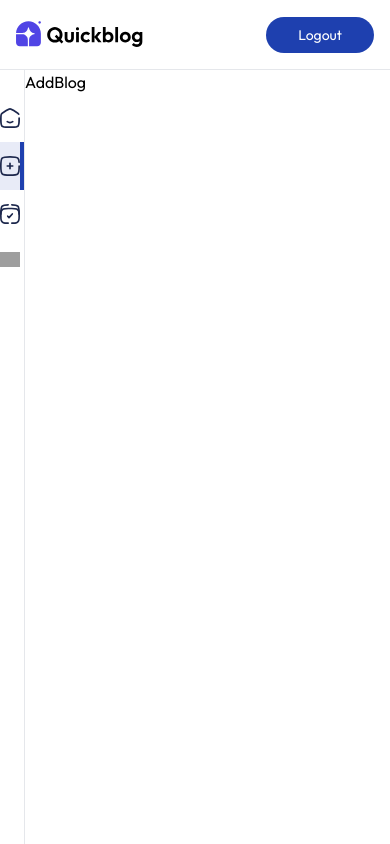
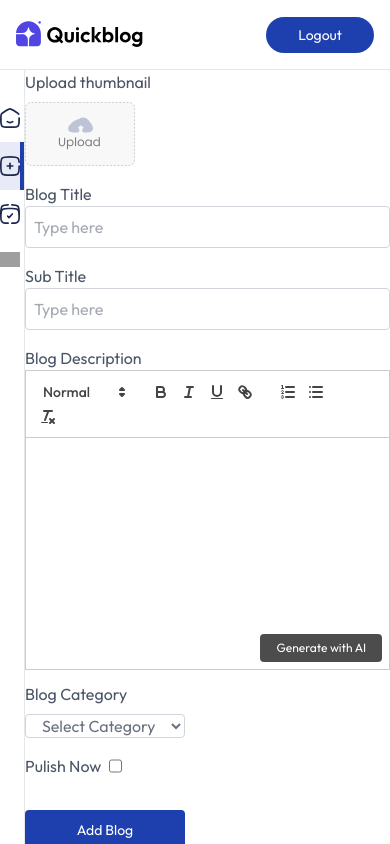
Before and after one commit to Opeyemi0001/blog-website-MERN, a React (Vite) app in the folder client/: page /admin/addBlog in a window 390 px wide. Built offline with nearby package versions, Linux system fonts and the light colour scheme; grey boxes are pictures that could not be loaded.

Commit message:
feat: Add Blog

```diff
--- a/client/package.json
+++ b/client/package.json
@@ -13,6 +13,7 @@
     "@tailwindcss/vite": "^4.1.11",
     "moment": "^2.30.1",
     "motion": "^12.23.6",
+    "quill": "^2.0.3",
     "react": "^19.1.0",
     "react-dom": "^19.1.0",
     "react-router-dom": "^7.7.0",
--- a/client/src/App.jsx
+++ b/client/src/App.jsx
@@ -7,6 +7,7 @@
 import ListBlog from './pages/admin/ListBlog'
 import Comments from './pages/admin/Comments'
 import Login from './components/admin/Login'
+import 'quill/dist/quill.snow.css'
 
 const App = () => {
   return (
--- a/client/src/pages/admin/AddBlog.jsx
+++ b/client/src/pages/admin/AddBlog.jsx
@@ -1,6 +1,71 @@
+import { useEffect, useRef, useState } from "react";
+import { assets, blogCategories } from "../../assets/assets"
+import Quill from "quill";
+
 const AddBlog = () => {
+
+  const editorRef = useRef(null);
+  const quillRef = useRef(null);
+
+  const [image, setImage] = useState(false);
+  const [title, setTitle] = useState("");
+  const [subTitle, setSubTitle] = useState("");
+  const [categoty, setCategory] = useState("Start Up");
+  const [isPublished, setIsPublished] = useState(false);
+
+  const generateContent = async () => {
+
+  }
+
+  const onSubmitHandler = async (e) => {
+    e.preventDefault();
+  }
+
+  useEffect(() => {
+    if (!quillRef.current && editorRef.current) {
+      quillRef.current = new Quill(editorRef.current, { theme: 'snow' })
+    }
+  }, [])
+
   return (
-    <div>AddBlog</div>
+    <form onSubmit={onSubmitHandler} className="flex-1 bg-blue-50/50 text-gray-600 h-full overflow-scroll">
+      <div className="bg-white w-full max-w-3xl md:p-10 sm:m-10 shadow rounded">
+
+        <p>Upload thumbnail</p>
+        <label htmlFor="image">
+          <img src={!image ? assets.upload_area : URL.createObjectURL(image)} alt="" className="mt-2 h-16 rounded cursor-pointer" />
+          <input onChange={(e) => setImage(e.target.files[0])} type="file" id="image" hidden required />
+        </label>
+
+        <p className="mt-4">Blog Title</p>
+        <input type="text" placeholder="Type here" required className="w-full max-w-lg p-2 border border-gray-300 outline-none rounded" onChange={e => setTitle(e.target.value)} value={title} />
+        <p className="mt-4">Sub Title</p>
+        <input type="text" placeholder="Type here" required className="w-full max-w-lg p-2 border border-gray-300 outline-none rounded" onChange={e => setSubTitle(e.target.value)} value={subTitle} />
+
+        <p className="mt-4">Blog Description</p>
+        <div className="max-w-lg h-74 pb-16 sm:pb-10 relative">
+          <div ref={editorRef}></div>
+          <button type="button" onClick={generateContent} className="absolute bottom-1 right-2 ml-2 text-xs text-white bg-black/70 px-4 py-1.5 rounded hover:underline cursor-pointer">
+            Generate with AI
+          </button>
+        </div>
+
+        <p className="mt-4">Blog Category</p>
+        <select onChange={e => setCategory(e.target.value)} name="category" className="mt-2 px-3 border text-gray-500 border-gray-300 outline-none rounded">
+          <option value="">Select Category</option>
+          {blogCategories.map((item, index) => {
+            return <option key={index} value={item}>{item}</option>
+          })}
+        </select>
+
+        <div className="flex gap-2 mt-4">
+          <p>Pulish Now</p>
+          <input type="checkbox" checked={isPublished} className="scale-125-cursor-pointer" onChange={e => setIsPublished(e.target.checked)} />
+        </div>
+
+        <button type="submit" className="mt-8 w-40 h-10 bg-primary text-white rounded cursor-pointer text-sm">Add Blog</button>
+      </div>
+    </form>
   )
 }
 
--- a/client/src/pages/admin/Comments.jsx
+++ b/client/src/pages/admin/Comments.jsx
@@ -7,7 +7,7 @@
   const [comments, setComments] = useState([]);
   const [filter, setFilter] = useState("Not Approved");
 
-  const fetchComments =async () => {
+  const fetchComments = async () => {
     setComments(comments_data);
   }
 
@@ -21,8 +21,9 @@
       <div className="flex justify-between items-center max-w-3xl">
         <h1>Comments</h1>
         <div className="flex gap-4">
-          <button onClick={()=> setFilter} className={`shadow-custom-sm border rounded-full px-4 py-1 cursor-pointer text-xs ${filter === 'Approved'? 'text-primary': 'text-gray-700'}`}>Approved</button>
-          <button className={`shadow-custom-sm border rounded-full px-4 py-1 cursor-pointer text-xs ${filter === 'Approved'? 'text-primary': 'text-gray-700'}`}>Not Approved</button>
+          <button onClick={() => setFilter('Approved')} className={`shadow-custom-sm border rounded-full px-4 py-1 cursor-pointer text-xs ${filter === 'Approved' ? 'text-primary' : 'text-gray-700'}`}>Approved</button>
+
+          <button onClick={() => setFilter('Not Approved')} className={`shadow-custom-sm border rounded-full px-4 py-1 cursor-pointer text-xs ${filter === 'Approved' ? 'text-primary' : 'text-gray-700'}`}>Not Approved</button>
         </div>
       </div>
 
@@ -36,10 +37,10 @@
             </tr>
           </thead>
           <tbody>
-          {comments.filter((comment)=> {
-            if(filter === "Approved") return comment.isApproved === true;
+            {comments.filter((comment) => {
+              if (filter === "Approved") return comment.isApproved === true;
               return comment.isApproved === false;
-            }).map((comment, index) => <CommentTableItem key={comment._id} comment={comment} index={index + 1} fetchComments={fetchComments}  />)}
+            }).map((comment, index) => <CommentTableItem key={comment._id} comment={comment} index={index + 1} fetchComments={fetchComments} />)}
           </tbody>
         </table>
       </div>
```
Also changed, not shown: 1 other file (tests, documents, lock files or other folders). Lines whose indentation alone changed are shown as unchanged.
